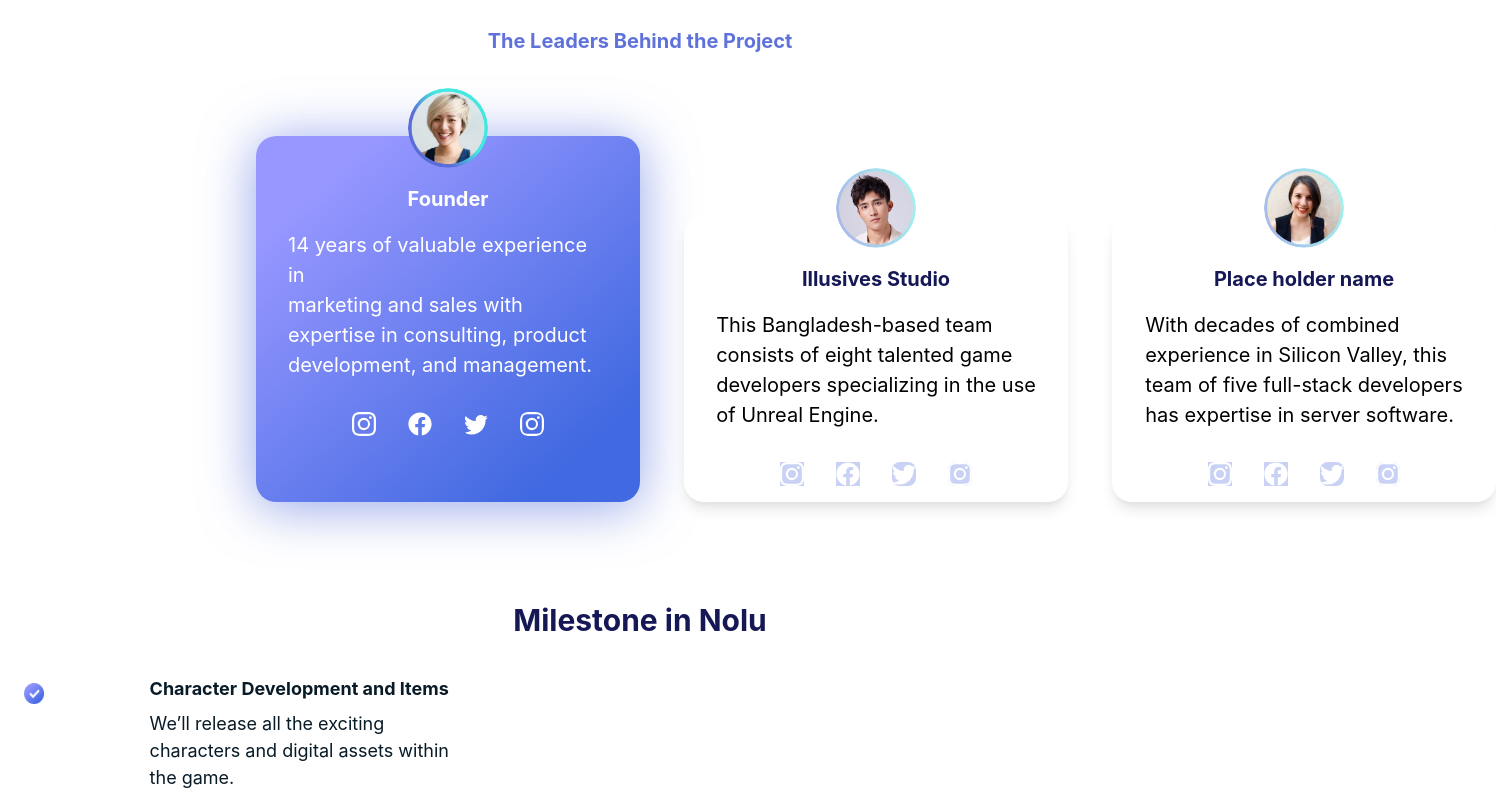
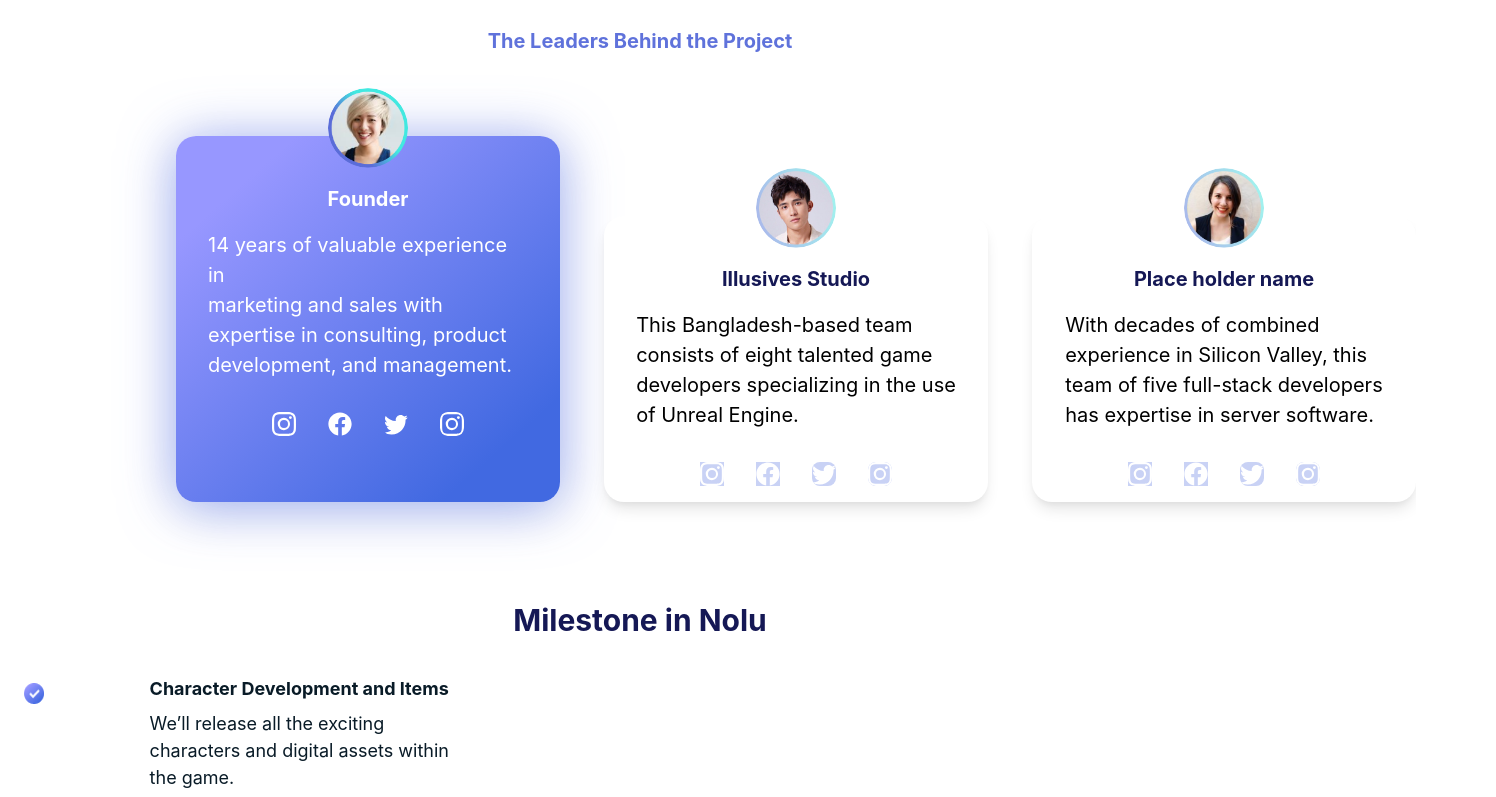
Before and after one commit to Noluverse-Technologies/landing-page-noluverse, a Next.js app: page / in a window 1280 px wide. Shown: the part 8383-9180 px from the top of the page, 1496 px wide, since content can reach past the window. Built offline with nearby package versions, Linux system fonts and the light colour scheme.

Commit message:
fixed nolu teem

```diff
--- a/components/MeetNoluTeam.js
+++ b/components/MeetNoluTeam.js
@@ -36,7 +36,7 @@ export default function MeetNoluTeam() {
 
       {/*   mother flex for all cards  */}
 
-      <Flex mt="4rem" pl={[0,"5rem","5rem","1rem","15rem"]} gap={[0,0,0,3,7]} direction={["column", "column", "column", "row", "row"]}>
+      <Flex mt="4rem" pl={[0,"5rem","5rem","1rem","10rem"]} gap={[0,0,0,3,7]} direction={["column", "column", "column", "row", "row"]}>
         {/*    flex for 1st card  */}
 
         <Flex>
```
